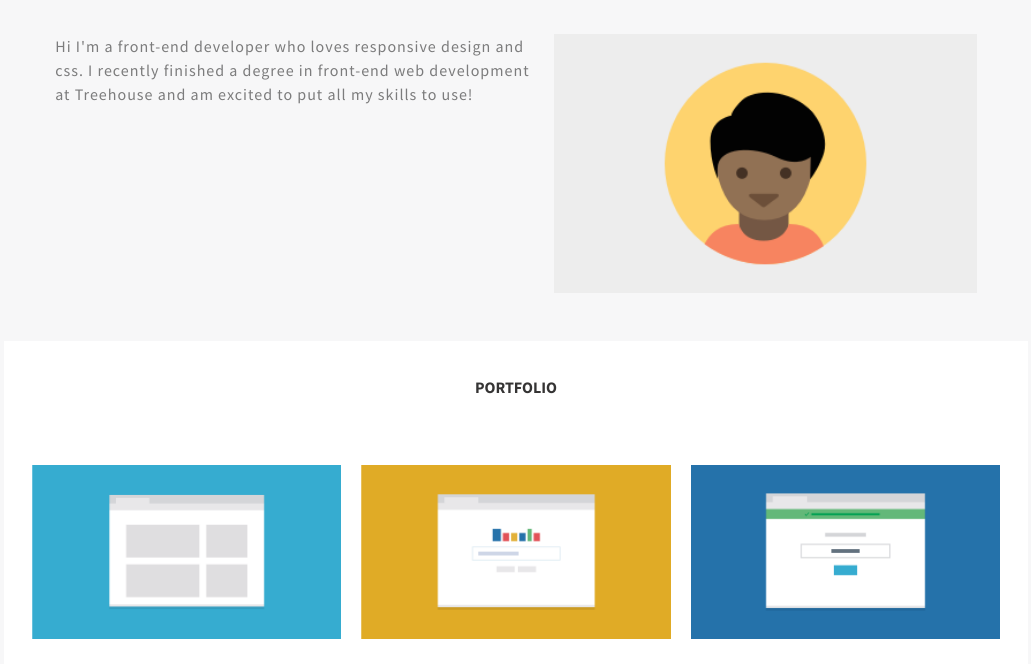
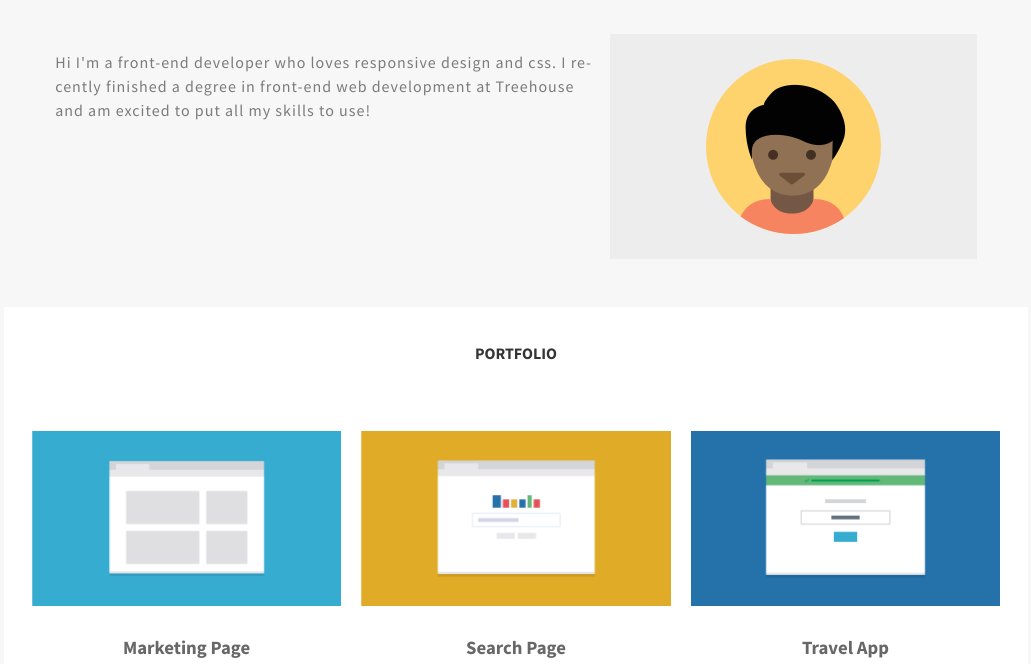
Before and after one commit to Azpers/P2, a plain HTML site: page index.html in a window 1280 px wide. Shown: the part 136-800 px from the top of the page, without its empty margins (124-1155 px from the left). Drawn offline with Linux system fonts and the light colour scheme.

Commit message:
fixed floating situation to match project requirements bout flexbox

```diff
--- a/css/style.css
+++ b/css/style.css
@@ -136,8 +136,12 @@ footer li {
         }
         #profilepic {
             width: 33vw;
-            float: right;
+            /* float: right; */
             margin: 0 auto 0 .7rem;
+        }
+        header div {
+            display: flex;
+            flex-direction: row-reverse;
         }
         header nav ul {
             margin-bottom: 6vh;
```
